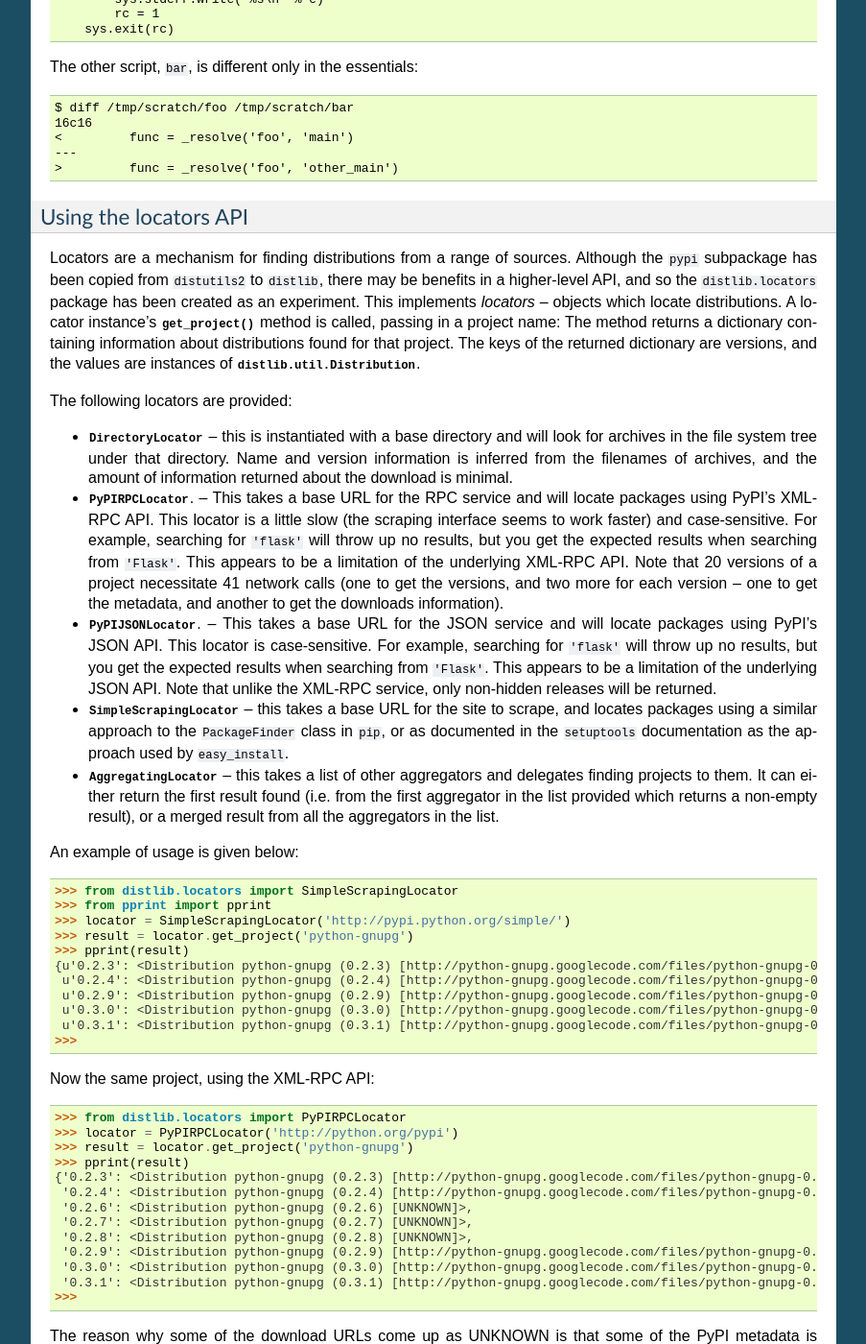
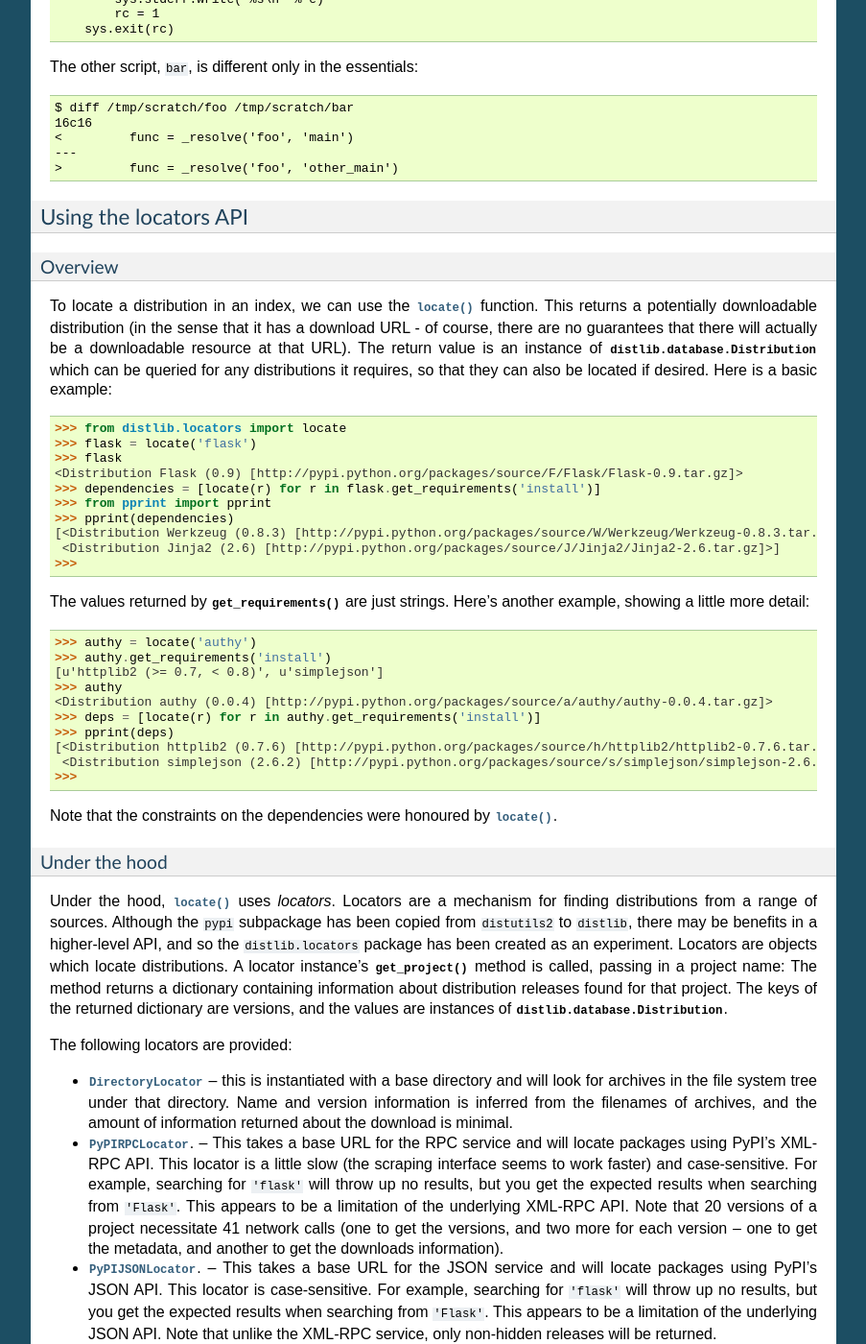
Before and after one commit to pypa/distlib, a Sphinx documentation site: the page built from docs/tutorial.rst, in a window 1280 px wide and 1400 px high, scrolled down 6450 px. Shown: the whole window at 96% size, without its empty margins (198-1101 px from the left). Built offline with Sphinx 7.4.7, drawn with Linux system fonts in a browser that asks for light colours; formulas are drawn with MathJax 3; comment, search, counter and statistics services are not loaded; some of the changed text lies outside the part shown.

Commit message:
Fixed locator bugs, made more resilient to version problems.

```diff
--- a/docs/database.rst
+++ b/docs/database.rst
@@ -21,7 +21,7 @@ available in the database.
 Classes representing installed distributions
 --------------------------------------------
 
-.. class:: Distribution(path)
+.. class:: InstalledDistribution(path)
 
    Class representing an installed distribution.
 
--- a/docs/tutorial.rst
+++ b/docs/tutorial.rst
@@ -32,6 +32,8 @@ shape.
 
 Using the database API
 ^^^^^^^^^^^^^^^^^^^^^^
+
+.. currentmodule:: distlib.database
 
 You can use the ``distlib.database`` package to access information about
 installed distributions. This information is available through the
@@ -306,6 +306,9 @@ and so on.
 Using the scripts API
 ^^^^^^^^^^^^^^^^^^^^^
 
+.. currentmodule:: distlib.scripts
+
+
 You can use the ``distlib.scripts`` API to install scripts. Installing scripts
 is slightly more involved than just copying files:
 
@@ -414,15 +417,59 @@ The other script, ``bar``, is different only in the essentials::
 Using the locators API
 ^^^^^^^^^^^^^^^^^^^^^^
 
-Locators are a mechanism for finding distributions from a range of sources.
-Although the ``pypi`` subpackage has been copied from ``distutils2`` to
-``distlib``, there may be benefits in a higher-level API, and so the
-``distlib.locators`` package has been created as an experiment. This implements
-*locators* -- objects which locate distributions. A locator instance's
-:meth:`get_project` method is called, passing in a project name: The method
-returns a dictionary containing information about distributions found for that
-project. The keys of the returned dictionary are versions, and the values are
-instances of :class:`distlib.util.Distribution`.
+.. currentmodule:: distlib.locators
+
+Overview
+~~~~~~~~
+
+To locate a distribution in an index, we can use the :func:`locate` function.
+This returns a potentially downloadable distribution (in the sense that it
+has a download URL - of course, there are no guarantees that there will
+actually be a downloadable resource at that URL). The return value is an
+instance of :class:`distlib.database.Distribution` which can be queried for
+any distributions it requires, so that they can also be located if desired.
+Here is a basic example::
+
+    >>> from distlib.locators import locate
+    >>> flask = locate('flask')
+    >>> flask
+    <Distribution Flask (0.9) [http://pypi.python.org/packages/source/F/Flask/Flask-0.9.tar.gz]>
+    >>> dependencies = [locate(r) for r in flask.get_requirements('install')]
+    >>> from pprint import pprint
+    >>> pprint(dependencies)
+    [<Distribution Werkzeug (0.8.3) [http://pypi.python.org/packages/source/W/Werkzeug/Werkzeug-0.8.3.tar.gz]>,
+     <Distribution Jinja2 (2.6) [http://pypi.python.org/packages/source/J/Jinja2/Jinja2-2.6.tar.gz]>]
+    >>>
+
+The values returned by :meth:`get_requirements` are just strings. Here's another example,
+showing a little more detail::
+
+    >>> authy = locate('authy')
+    >>> authy.get_requirements('install')
+    [u'httplib2 (>= 0.7, < 0.8)', u'simplejson']
+    >>> authy
+    <Distribution authy (0.0.4) [http://pypi.python.org/packages/source/a/authy/authy-0.0.4.tar.gz]>
+    >>> deps = [locate(r) for r in authy.get_requirements('install')]
+    >>> pprint(deps)
+    [<Distribution httplib2 (0.7.6) [http://pypi.python.org/packages/source/h/httplib2/httplib2-0.7.6.tar.gz]>,
+     <Distribution simplejson (2.6.2) [http://pypi.python.org/packages/source/s/simplejson/simplejson-2.6.2.tar.gz]>]
+    >>>
+
+Note that the constraints on the dependencies were honoured by :func:`locate`.
+
+
+Under the hood
+~~~~~~~~~~~~~~
+
+Under the hood, :func:`locate` uses *locators*. Locators are a mechanism for
+finding distributions from a range of sources. Although the ``pypi`` subpackage
+has been copied from ``distutils2`` to ``distlib``, there may be benefits in a
+higher-level API, and so the ``distlib.locators`` package has been created as
+an experiment. Locators are objects which locate distributions. A locator
+instance's :meth:`get_project` method is called, passing in a project name: The
+method returns a dictionary containing information about distribution releases
+found for that project. The keys of the returned dictionary are versions, and
+the values are instances of :class:`distlib.database.Distribution`.
 
 The following locators are provided:
 
@@ -458,7 +505,9 @@ The following locators are provided:
   found (i.e. from the first aggregator in the list provided which returns a
   non-empty result), or a merged result from all the aggregators in the list.
 
-An example of usage is given below::
+There is a default locator, available at :attr:`distlib.locators.default_locator`.
+
+An example of usage of locator instances is given below::
 
     >>> from distlib.locators import SimpleScrapingLocator
     >>> from pprint import pprint
```
Also changed, not shown: other parts of docs/tutorial.rst (+2 -4 lines), distlib/version.py (+7 -0 lines), docs/reference.rst (+26 -0 lines), 3 other files.
